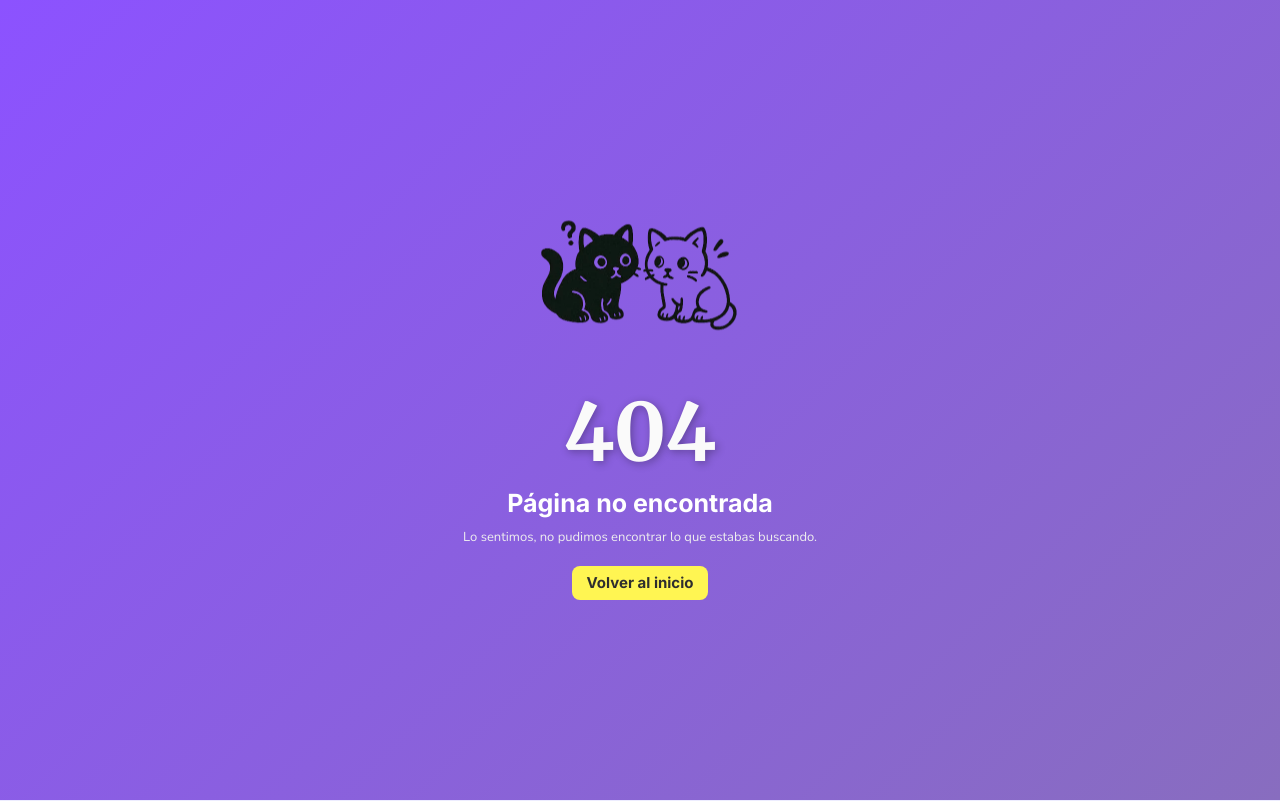
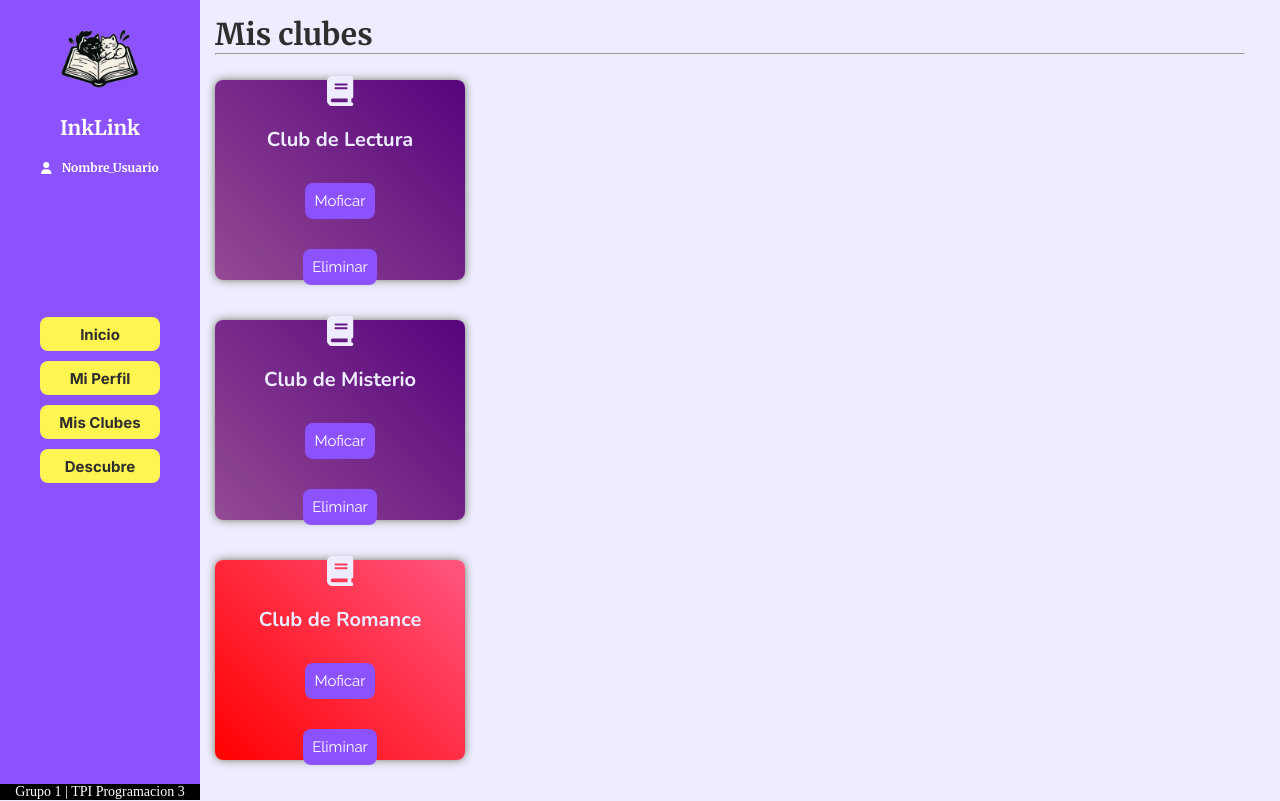
Before and after one commit to GGabi40/TPI-Programacion3, a React (Vite) app in the folder frontend/: page /misclubes in a window 1280 px wide. Before the commit this address had no page. Shown: the top 801 px of the page. Built offline with nearby package versions, Linux system fonts and the light colour scheme.

Commit message:
add page misclubes, include part of styles and page misclubes in the app

```diff
--- a/frontend/src/App.jsx
+++ b/frontend/src/App.jsx
@@ -6,6 +6,7 @@ import Dashboard from "./components/dashboard/Dashboard"; // dashboard
 import NotFound from "./components/error/notFound/NotFound"; // error 404
 import NewClub from "./components/newclub/NewClub"; //create club
 import ModifyClub from "./components/modifyClub/ModifyClub"; //modify club
+import MisClubes from "./components/misClubes/MisClubes";
 
 
 function App() {
@@ -21,6 +22,7 @@ function App() {
           <Route path="*" element={<NotFound />} />
           <Route path="/modifyclub" element={<ModifyClub />} />
           <Route path="/newclub" element={<NewClub />} />
+          <Route path="/misclubes" element={<MisClubes />} />
         </Routes>
       </BrowserRouter>
 
--- /dev/null
+++ b/frontend/src/components/misClubes/MisClubes.jsx
@@ -0,0 +1,52 @@
+import React from 'react'
+import LeftNav from '../nav/LeftNav';
+import FooterSmall from '../footer/FooterSmall';
+import { FontAwesomeIcon } from "@fortawesome/react-fontawesome";
+import { faBook } from "@fortawesome/free-solid-svg-icons";
+
+const MisClubes = () => {
+    return (
+        <div>
+            <LeftNav />
+            <div className="hero-club"> {/*probando aca decia hero-container */}
+                <h1>Mis clubes</h1>
+                <hr />
+                {/* Seguirian los Cards */}
+
+                {/* Cardd de ejemplo */}
+                <div className="club-cards-parent2">
+                    <div className="club-card-child violet">
+                        <FontAwesomeIcon icon={faBook} size="3x" />
+                        <p>Club de Lectura</p>
+                        <button type='submit' className='btn-cards'>Moficar</button>
+                        <button type='submit' className='btn-cards'>Eliminar</button>
+                    </div>
+
+
+                    <div className="club-card-child violet">
+                        <FontAwesomeIcon icon={faBook} size="3x" />
+                        <p>Club de Misterio</p>
+                        <button type='submit'>Moficar</button>
+                        <button type='submit'>Eliminar</button>
+                    </div>
+
+                    <div className="club-card-child red">
+                        <FontAwesomeIcon icon={faBook} size="3x" />
+                        <p>Club de Romance</p>
+                        <button type='submit'>Moficar</button>
+                        <button type='submit'>Eliminar</button>
+                    </div>
+                </div>
+
+
+                <div className="break"></div>
+
+
+
+            </div>
+            <FooterSmall />
+        </div>
+    )
+}
+
+export default MisClubes
--- a/frontend/src/styles/index.css
+++ b/frontend/src/styles/index.css
@@ -583,3 +583,31 @@ footer .footer-small {
   align-items: center;
   padding-left: 7rem;
 }
+
+
+
+/*Probando para el menu de los clubes*/
+/*falta ver bien jaja*/
+
+.hero-club{
+  margin-left: 200px;
+  margin-right: 20px;
+  padding: 1.5rem;
+  display: grid;
+  grid-template-columns: 1fr;
+  grid-auto-rows: auto;
+}
+
+.club-cards-parent2 {
+  width: 100%;
+  display: flex;
+  flex-direction: column;
+  justify-items: flex-start;
+  align-items: flex-start;
+  gap: 4rem;
+}
+
+.btn-cards{
+  display: flex;
+
+}
```
